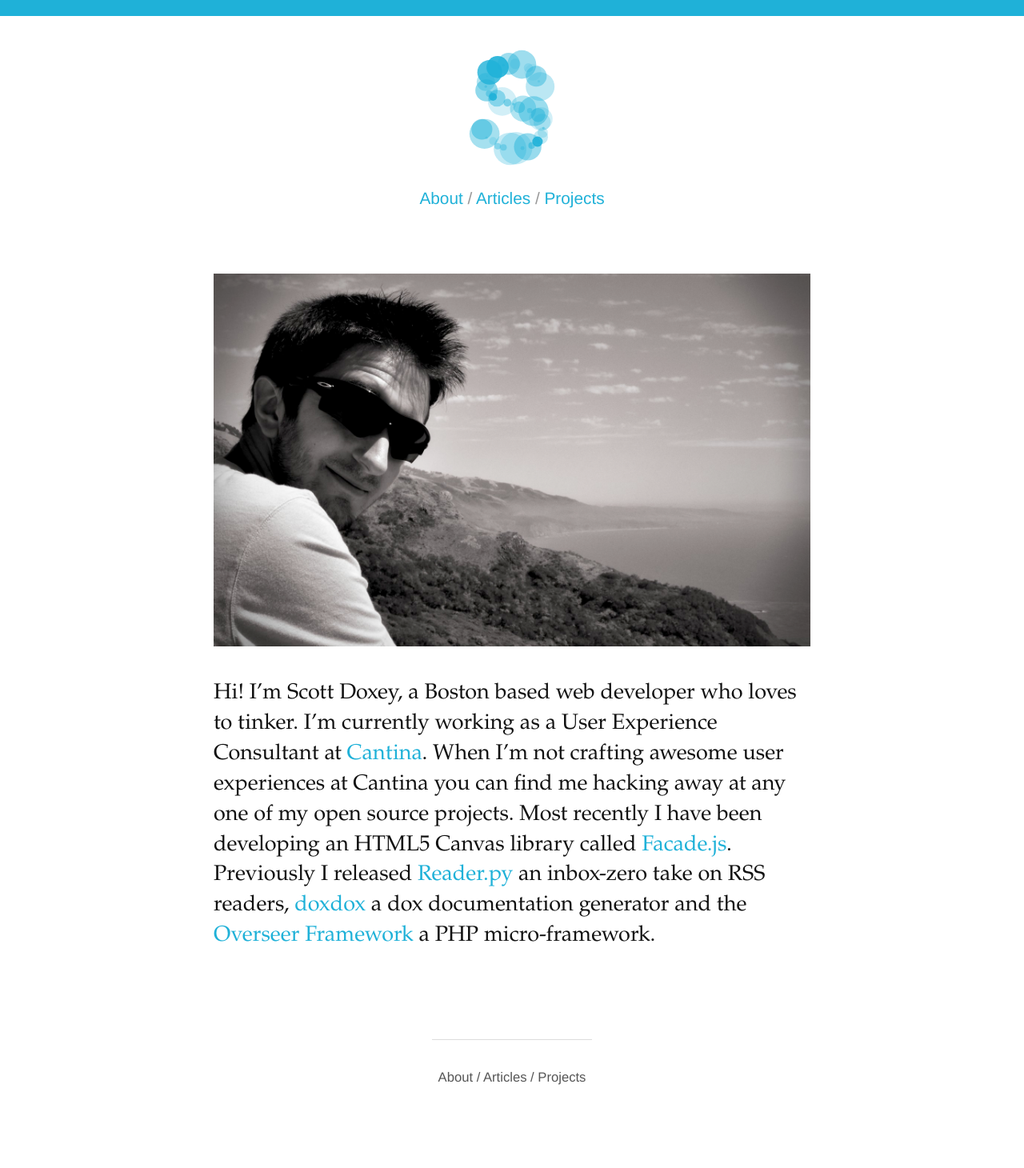
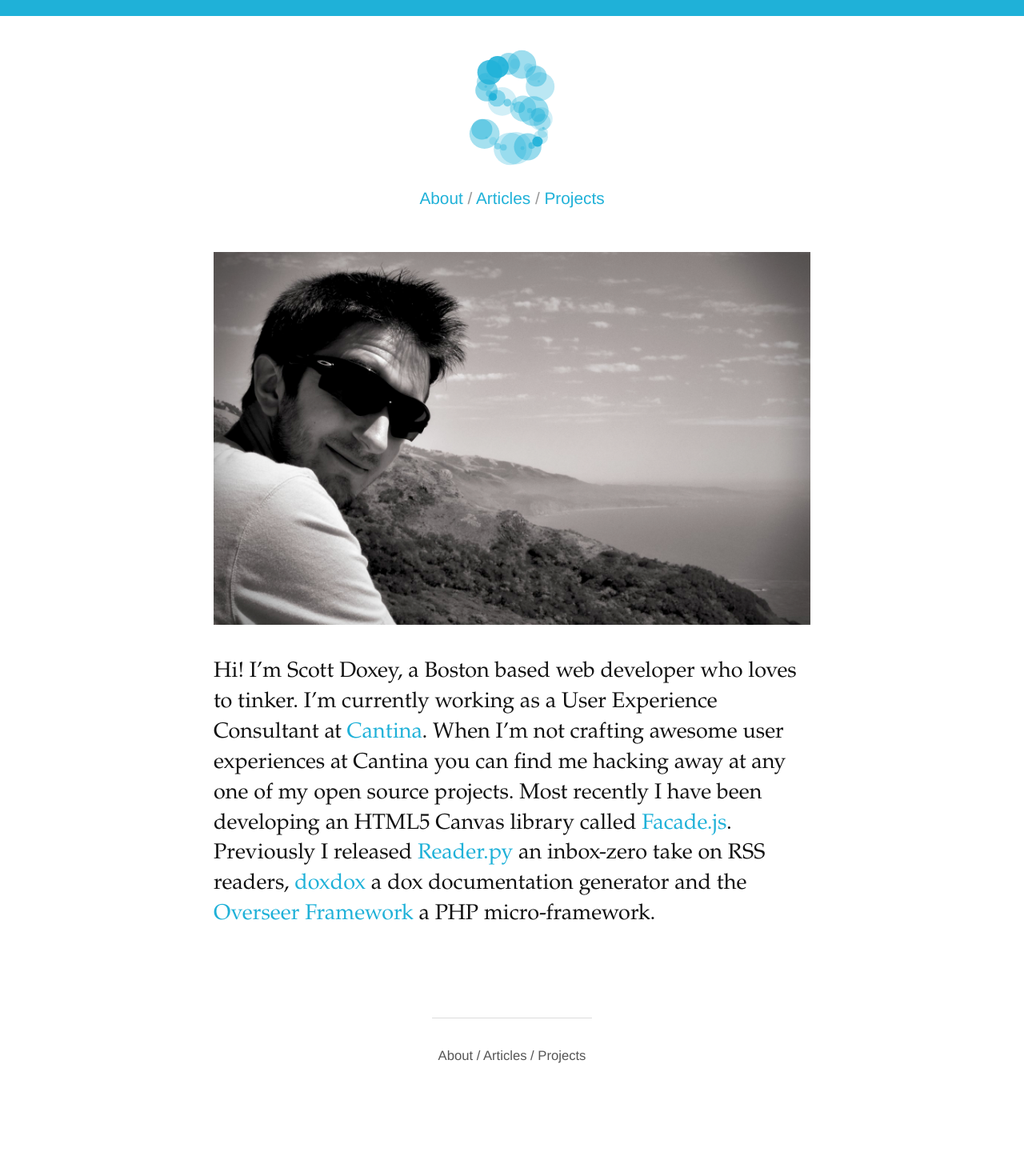
Before and after one commit to neogeek/neogeek.github.io, a Jekyll site: the page built from about/index.md, in a window 1280 px wide. Shown: the whole page at 80% size. Built offline with Jekyll 4.4.1, drawn with Linux system fonts in a browser that asks for light colours; Markdown is read by kramdown in place of the engine named in the settings; after the commit the page ends 1433 px from its top, so only the background shows below that.

Commit message:
Moved page/post image into header.

```diff
--- a/_layouts/page.html
+++ b/_layouts/page.html
@@ -3,5 +3,10 @@
 ---
 
 <section>
+
+{% if page.image %}
+<img src="{{ page.image }}" />
+{% endif %}
+
 {{ content }}
 </section>
--- a/_layouts/post.html
+++ b/_layouts/post.html
@@ -7,7 +7,13 @@
 <p class="toread"></p>
 
 <article>
+
+{% if page.image %}
+<img src="{{ page.image }}" />
+{% endif %}
+
 {{ content }}
+
 </article>
 
 <p class="question_or_comments"><i>If you have any questions or comments regarding this article please let me know at <a href="mailto:%email%">%email%</a>.</i></p>
--- a/about/index.md
+++ b/about/index.md
@@ -1,8 +1,7 @@
 ---
 layout: page
 title: About
+image: /images/profile.jpg
 ---
 
-![profile](/images/profile.jpg)
-
 Hi! I'm Scott Doxey, a Boston based web developer who loves to tinker. I'm currently working as a User Experience Consultant at [Cantina](http://cantina.co). When I'm not crafting awesome user experiences at Cantina you can find me hacking away at any one of my open source projects. Most recently I have been developing an HTML5 Canvas library called [Facade.js](http://github.com/neogeek/facade.js). Previously I released [Reader.py](https://github.com/neogeek/reader.py) an inbox-zero take on RSS readers, [doxdox](https://github.com/neogeek/doxdox) a dox documentation generator and the [Overseer Framework](https://github.com/neogeek/Overseer-Framework) a PHP micro-framework.
```
Also changed, not shown: _posts/2014-01-04-the-impossible-triangle.md (+0 -2 lines), _posts/2014-01-11-monkey.md (+0 -2 lines).
